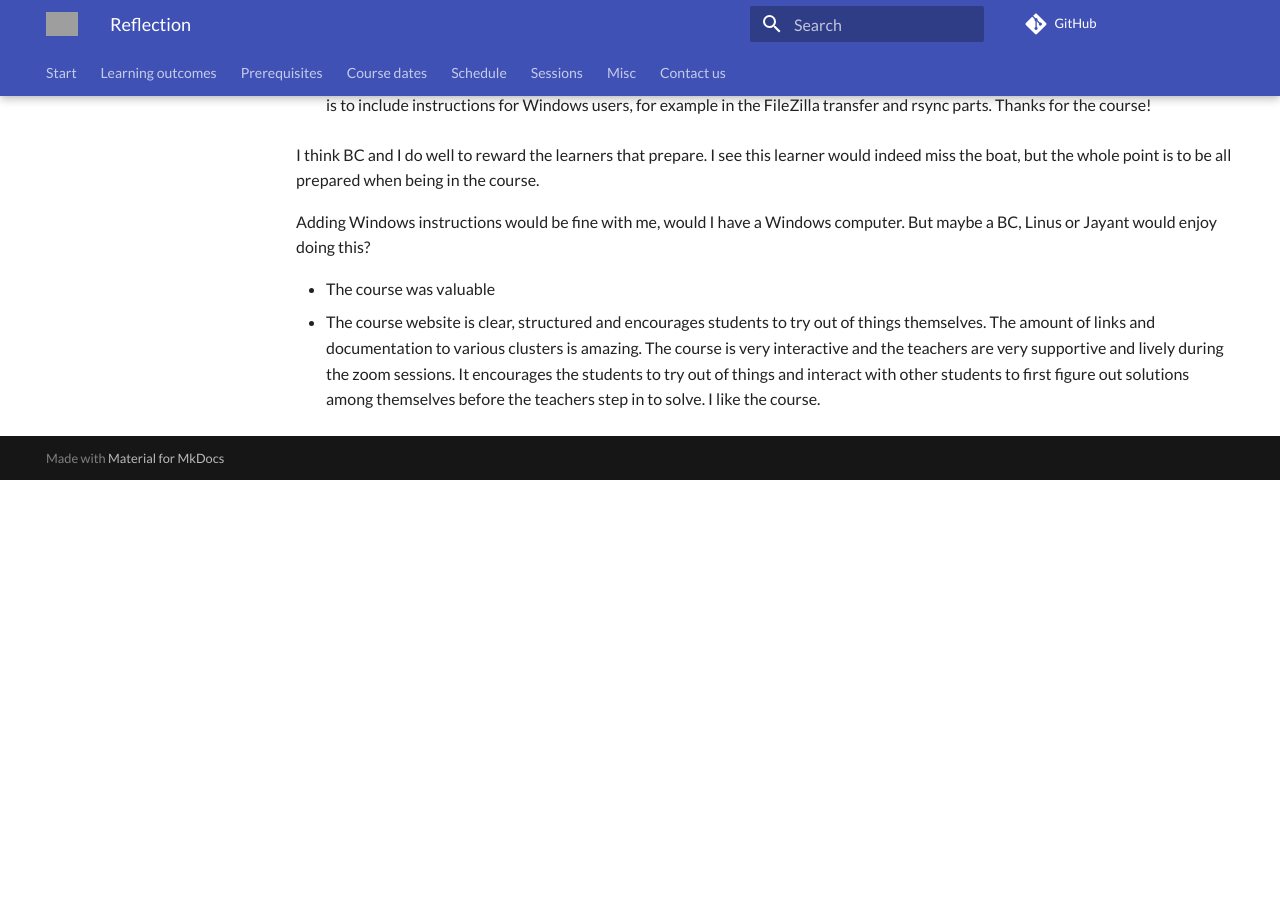
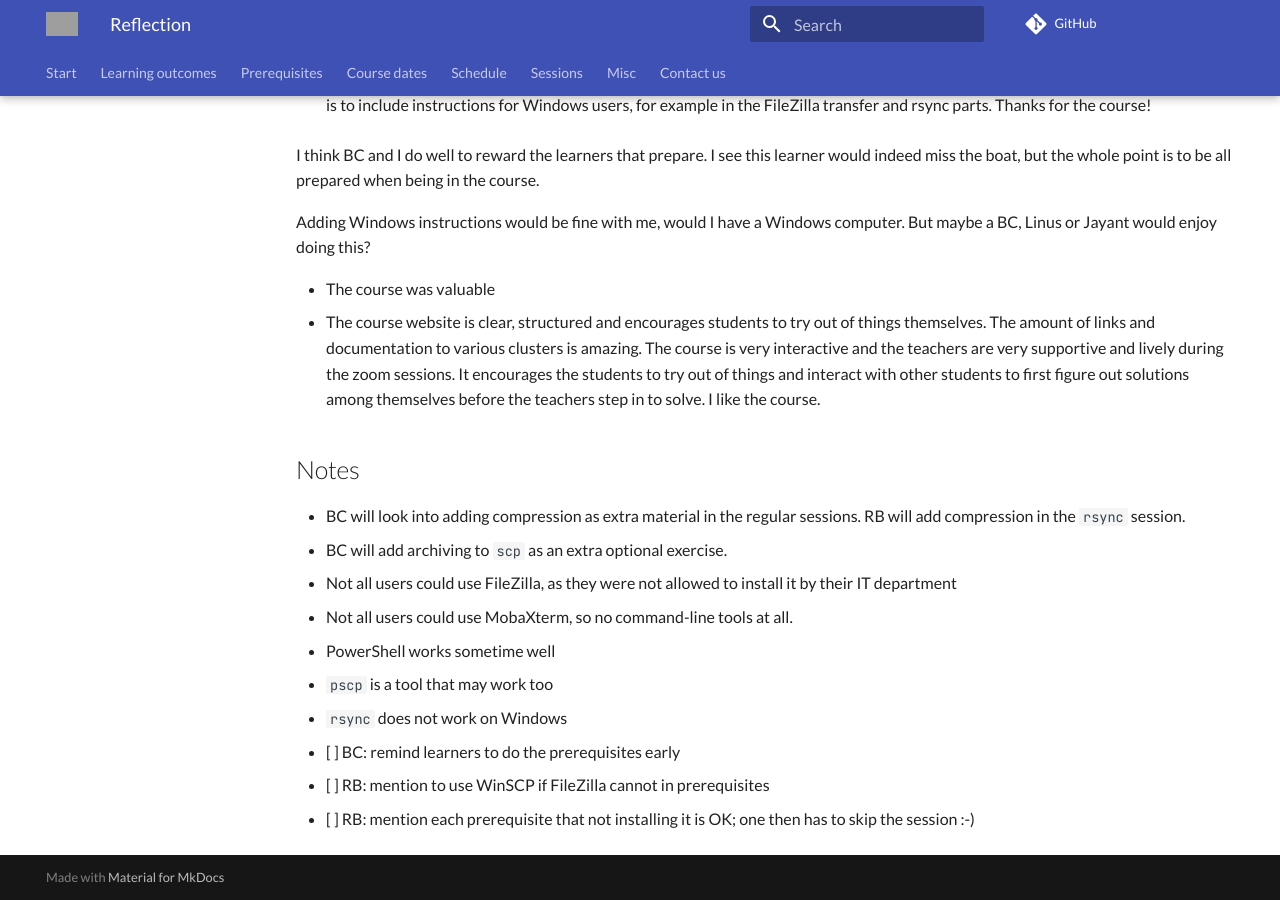
Before and after one commit to UPPMAX/naiss_file_transfer_course, an MkDocs documentation site: the page built from docs/reflections/20250905/README.md, in a window 1280 px wide and 900 px high, scrolled down 3370 px. Built offline with MkDocs 1.6.1 and Material for MkDocs 9.7.7, drawn with Linux system fonts in a browser that asks for light colours; comment, search, counter and statistics services are not loaded; before the commit the page ends 3850 px from its top, so only the background shows below that; some of the changed text lies outside the part shown; grey boxes are pictures that could not be loaded.

Commit message:
Fix Markdown

```diff
--- a/docs/reflections/20250905/README.md
+++ b/docs/reflections/20250905/README.md
@@ -181,3 +181,26 @@ or Jayant would enjoy doing this?
   It encourages the students to try out of things and interact
   with other students to first figure out solutions among themselves
   before the teachers step in to solve. I like the course.
+
+
+## Notes
+
+- BC will look into adding compression as
+  extra material in the regular sessions.
+  RB will add compression in the `rsync`
+  session.
+- BC will add archiving to `scp` as
+  an extra optional exercise.
+
+- Not all users could use FileZilla, as they were not allowed to install it
+  by their IT department
+
+- Not all users could use MobaXterm, so no command-line tools at all.
+- PowerShell works sometime well
+- `pscp` is a tool that may work too
+- `rsync` does not work on Windows
+
+- [ ] BC: remind learners to do the prerequisites early
+- [ ] RB: mention to use WinSCP if FileZilla cannot in prerequisites
+- [ ] RB: mention each prerequisite that not installing it is OK;
+  one then has to skip the session :-)
```
Also changed, not shown: other parts of docs/reflections/20250905/README.md (+1 -1 lines), docs/sessions/summary.md (+1 -0 lines).
